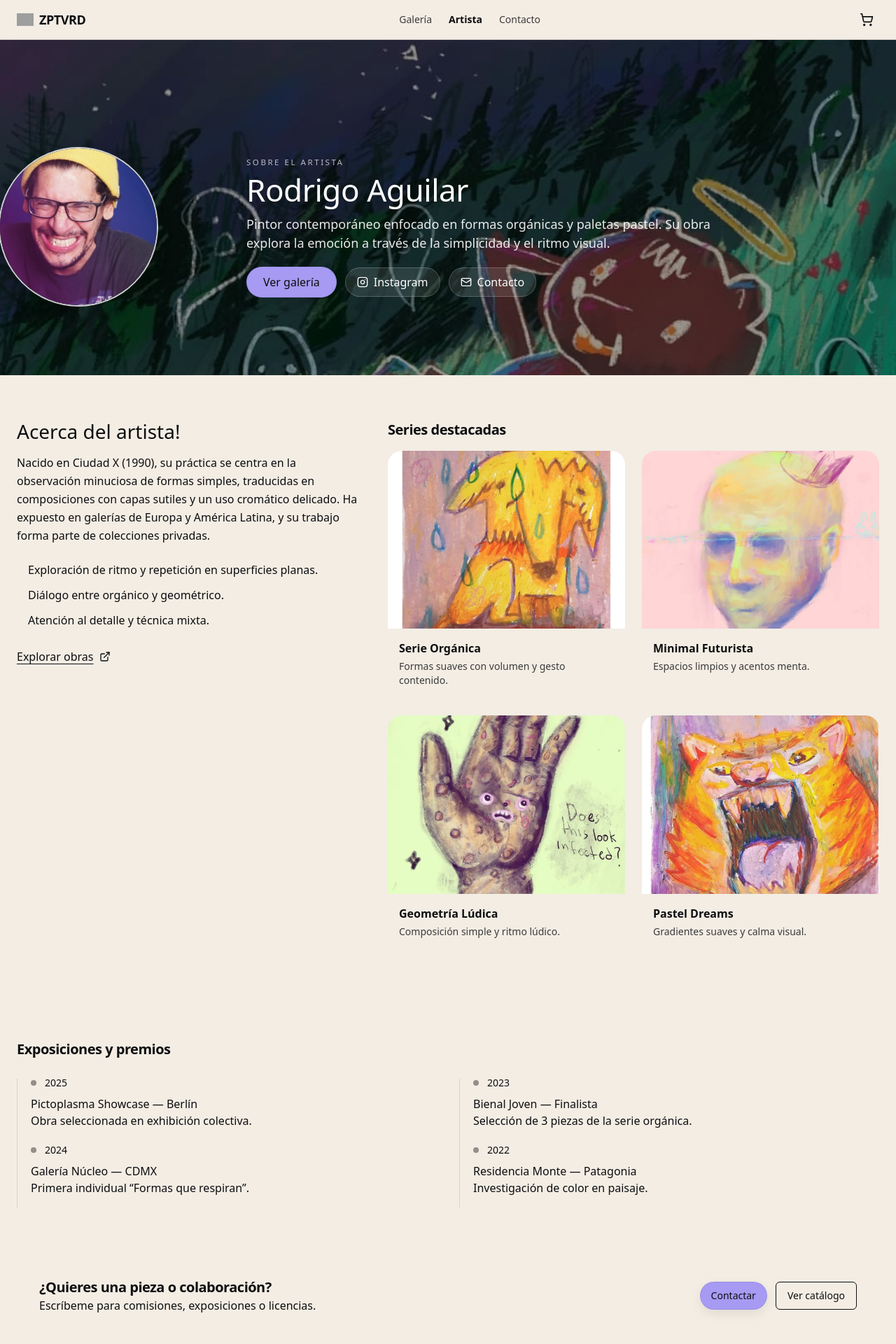
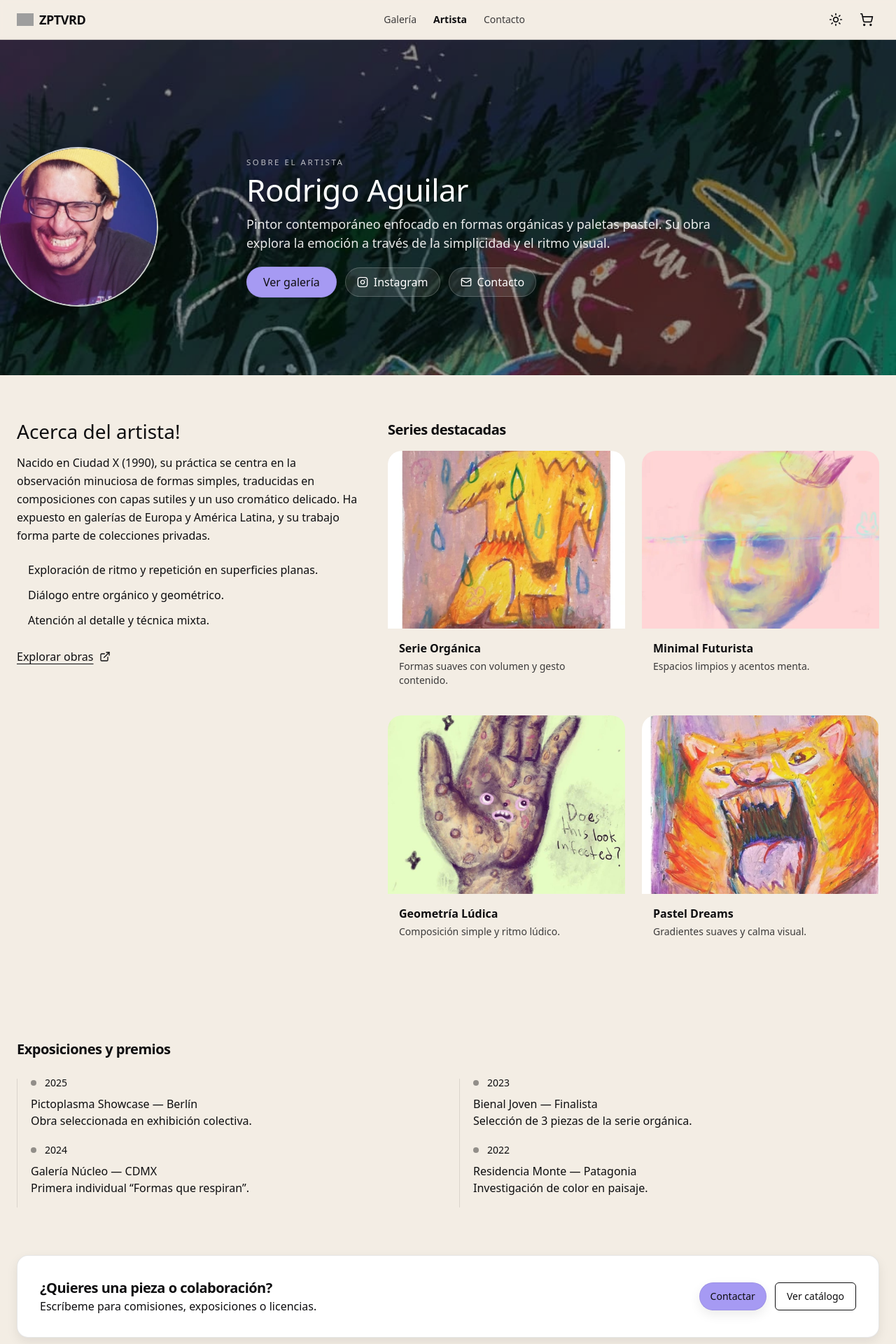
Before and after one commit to pascal1010100/catalogo-arte, a Next.js app: page /artista in a window 1280 px wide. Shown: the top 1920 px of the page at 70% size. Built offline with nearby package versions, Linux system fonts and the light colour scheme; grey boxes are pictures that could not be loaded.

Commit message:
eat(navbar, theme): agregar toggle sol/luna y compatibilidad dark; mantener animaciones del carrito

```diff
--- a/app/globals.css
+++ b/app/globals.css
@@ -1,37 +1,49 @@
 /* app/globals.css */
-
-/* Si usas Tailwind v3: */
-/* @tailwind base; */
-/* @tailwind components; */
-/* @tailwind utilities; */
-
-/* Si estás en Tailwind v4, tu import puede ser este: */
 @import "tailwindcss";
 
-/* ===== Design Tokens mínimos ===== */
+/* ========== Design Tokens (light / dark) ========== */
 :root {
-  --bg: #f3ede4;   /* fondo crema */
-  --fg: #0e0e10;   /* texto principal */
-  --accent: #9b8cf0; /* acento violeta pastel */
+  --bg: #f3ede4;          /* fondo crema (light) */
+  --fg: #0e0e10;          /* texto principal */
+  --accent: #9b8cf0;      /* acento violeta pastel */
   --radius: 16px;
+
+  --surface: #ffffff;     /* tarjetas / superficies claras */
+  --surface-2: #efe7df;   /* superficie secundaria */
 
   --shadow-soft: 0 6px 16px rgba(0,0,0,0.08);
   --shadow-lift: 0 12px 24px rgba(0,0,0,0.12);
 }
 
-/* ===== Base global ===== */
+/* Tema oscuro: cambia solo tokens */
+.dark {
+  --bg: #0f1115;          /* fondo oscuro */
+  --fg: #f2f3f6;          /* texto claro */
+  --accent: #b9a9ff;      /* acento en dark (ligeramente más claro) */
+
+  --surface: #161923;     /* tarjetas en dark */
+  --surface-2: #10131b;   /* superficie secundaria */
+
+  --shadow-soft: 0 6px 18px rgba(0,0,0,0.35);
+  --shadow-lift: 0 14px 34px rgba(0,0,0,0.45);
+}
+
+/* ========== Base global ========== */
 html, body {
+  min-height: 100%;
   background: var(--bg);
   color: var(--fg);
-  font-family: ui-sans-serif, system-ui, -apple-system, "Segoe UI",
-               Roboto, "Helvetica Neue", Arial, "Noto Sans", "Apple Color Emoji",
-               "Segoe UI Emoji";
+  font-family:
+    ui-sans-serif, system-ui, -apple-system, "Segoe UI",
+    Roboto, "Helvetica Neue", Arial, "Noto Sans",
+    "Apple Color Emoji","Segoe UI Emoji";
   text-rendering: optimizeLegibility;
   -webkit-font-smoothing: antialiased;
-  min-height: 100%;
+  transition: background-color .25s ease, color .25s ease;
 }
 
-img, svg, video, canvas { display: block; max-width: 100%; }
+::selection { background: color-mix(in oklab, var(--accent) 35%, transparent); color: var(--fg); }
+img, svg, video, canvas { display:block; max-width:100%; }
 
 :focus-visible {
   outline: 2px solid color-mix(in oklab, var(--accent) 65%, black);
@@ -39,7 +51,7 @@ img, svg, video, canvas { display: block; max-width: 100%; }
   border-radius: 8px;
 }
 
-/* ===== Contenedor y jerarquía mínima ===== */
+/* ========== Layout helpers ========== */
 .container-padded { max-width: 80rem; margin-inline:auto; padding-inline:1rem; }
 @media (min-width: 640px){ .container-padded{ padding-inline:1.25rem; } }
 @media (min-width: 1024px){ .container-padded{ padding-inline:1.5rem; } }
@@ -48,21 +60,33 @@ img, svg, video, canvas { display: block; max-width: 100%; }
 .h2 { font-size: clamp(1.4rem, 2.3vw, 1.75rem); line-height: 1.15; }
 .eyebrow { font-size:.72rem; letter-spacing:.22em; text-transform:uppercase; opacity:.7; }
 
-/* ===== Primitivas reutilizables mínimas ===== */
+/* ========== UI primitives ========== */
 .card {
-  background: #fff;
+  background: var(--surface);
   border-radius: var(--radius);
+  border: 1px solid color-mix(in oklab, var(--fg) 10%, transparent);
   box-shadow: var(--shadow-soft);
-  transition: transform .2s ease, box-shadow .2s ease;
+  transition: transform .2s ease, box-shadow .2s ease, background-color .2s ease, border-color .2s ease;
 }
 .card:hover { transform: translateY(-3px); box-shadow: var(--shadow-lift); }
 
+/* Superficie usada en Contacto/aside */
+.card-surface {
+  background: var(--surface);
+  border: 1px solid color-mix(in oklab, var(--fg) 10%, transparent);
+  border-radius: var(--radius);
+  box-shadow: var(--shadow-soft);
+}
+
+/* Botones */
 .btn {
   display:inline-flex; align-items:center; gap:.5rem;
   border-radius: 9999px;
   padding: .6rem 1rem;
-  font-size: .9rem;
+  font-size: .9rem; font-weight: 600;
+  transition: box-shadow .2s ease, background-color .2s ease, color .2s ease;
 }
+.btn:focus-visible { box-shadow: 0 0 0 2px color-mix(in oklab, var(--accent) 35%, transparent); }
 
 .btn-accent {
   background: color-mix(in oklab, var(--accent) 88%, white);
@@ -70,3 +94,11 @@ img, svg, video, canvas { display: block; max-width: 100%; }
   box-shadow: inset 0 0 0 1px rgba(0,0,0,.06), var(--shadow-soft);
 }
 .btn-accent:hover { box-shadow: var(--shadow-lift); }
+
+/* Botón outlined morado (para “Sobre el Artista”) */
+.btn-outline-accent {
+  border: 2px solid var(--accent);
+  color: var(--accent);
+  background: transparent;
+}
+.btn-outline-accent:hover { background: color-mix(in oklab, var(--accent) 12%, transparent); }
--- a/components/Navbar.tsx
+++ b/components/Navbar.tsx
@@ -1,4 +1,3 @@
-// components/ui/Navbar.tsx
 "use client";
 
 import Link from "next/link";
@@ -13,6 +12,7 @@ import {
   useReducedMotion,
   AnimatePresence,
 } from "framer-motion";
+import ThemeToggle from "@/components/ui/ThemeToggle";
 
 type NavLink = { href: string; label: string };
 
@@ -59,11 +59,6 @@ export default function Navbar() {
       return;
     }
 
-    // Secuencia vistosa (Framer v11 friendly):
-    // 1) Salto + bump (spring)
-    // 2) Wiggle rápido (tween)
-    // 3) Vuelve a lugar (spring)
-    // 4) Flash de brillo sutil (tween)
     (async () => {
       await badgeControls.start({
         scale: 1.25,
@@ -97,7 +92,6 @@ export default function Navbar() {
       });
     })();
 
-    // Mini “shake” del icono (tween con varios keyframes)
     iconControls.start({
       rotate: [0, -15, 12, -8, 0],
       transition: { duration: 0.5, ease: "easeOut" },
@@ -111,7 +105,7 @@ export default function Navbar() {
       className={[
         "fixed top-0 z-50 w-full border-b transition-all",
         scrolled ? "backdrop-blur-md" : "backdrop-blur-[2px]",
-        "bg-[color:var(--bg)]/92 border-black/10",
+        "bg-[color:var(--bg)]/92 border-black/10 dark:border-white/10",
       ].join(" ")}
     >
       <nav
@@ -163,18 +157,18 @@ export default function Navbar() {
           })}
         </div>
 
-        {/* Carrito + hamburguesa */}
+        {/* Tema + Carrito + Hamburguesa */}
         <div className="flex items-center gap-1 sm:gap-2">
+          {/* Sol/Luna */}
+          <ThemeToggle />
+
+          {/* Carrito */}
           <Link
             href="/carrito"
             aria-label={`Carrito${itemCount ? `: ${itemCount} artículo(s)` : ""}`}
-            className="relative inline-flex items-center justify-center rounded-full p-2 hover:bg-black/5 transition"
+            className="relative inline-flex items-center justify-center rounded-full p-2 hover:bg-black/5 dark:hover:bg-white/5 transition"
           >
-            <motion.span
-              className="inline-flex"
-              initial={false}
-              animate={iconControls}
-            >
+            <motion.span className="inline-flex" initial={false} animate={iconControls}>
               <ShoppingCart className="h-5 w-5 text-[color:var(--fg)]" />
             </motion.span>
 
@@ -188,7 +182,6 @@ export default function Navbar() {
                 className="absolute -top-1 -right-1 min-w-4 h-4 px-1 rounded-full text-[10px] leading-4
                            bg-[color:var(--accent)] text-[#0e0e10] font-semibold text-center shadow"
               >
-                {/* ráfaga de halos escalonados */}
                 <AnimatePresence mode="popLayout">
                   {[0, 1, 2].map((i) => (
                     <motion.span
@@ -206,15 +199,20 @@ export default function Navbar() {
             )}
           </Link>
 
+          {/* Hamburguesa */}
           <button
             className="md:hidden inline-flex items-center justify-center rounded-md p-2
-                       hover:bg-black/5 active:bg-black/10 transition"
+                       hover:bg-black/5 dark:hover:bg-white/5 active:bg-black/10 transition"
             aria-label={open ? "Cerrar menú" : "Abrir menú"}
             aria-expanded={open}
             aria-controls="mobile-menu"
             onClick={() => setOpen((v) => !v)}
           >
-            {open ? <X className="h-5 w-5" /> : <Menu className="h-5 w-5" />}
+            {open ? (
+              <X className="h-5 w-5 text-[color:var(--fg)]" />
+            ) : (
+              <Menu className="h-5 w-5 text-[color:var(--fg)]" />
+            )}
           </button>
         </div>
       </nav>
@@ -238,8 +236,8 @@ export default function Navbar() {
                 aria-current={active ? "page" : undefined}
                 className={[
                   "rounded-md px-3 py-2 text-sm",
-                  "hover:bg-black/5 active:bg-black/10 transition",
-                  active ? "font-semibold bg-black/5" : "text-[color:var(--fg)]/90",
+                  "hover:bg-black/5 dark:hover:bg-white/5 active:bg-black/10 transition",
+                  active ? "font-semibold bg-black/5 dark:bg-white/5" : "text-[color:var(--fg)]/90",
                 ].join(" ")}
               >
                 {l.label}
--- /dev/null
+++ b/components/providers/ThemeProvider.tsx
@@ -0,0 +1,8 @@
+"use client";
+
+import { ThemeProvider as NextThemesProvider } from "next-themes";
+import type { ThemeProviderProps } from "next-themes";
+
+export function ThemeProvider({ children, ...props }: ThemeProviderProps) {
+  return <NextThemesProvider {...props}>{children}</NextThemesProvider>;
+}
--- /dev/null
+++ b/components/ui/ThemeToggle.tsx
@@ -0,0 +1,48 @@
+"use client";
+
+import { useEffect, useState } from "react";
+import { useTheme } from "next-themes";
+import { Sun, Moon } from "lucide-react";
+import { AnimatePresence, motion } from "framer-motion";
+
+export default function ThemeToggle() {
+  const { theme, setTheme } = useTheme();
+  const [mounted, setMounted] = useState(false);
+  useEffect(() => setMounted(true), []);
+  if (!mounted) return null;
+
+  const isDark = theme === "dark";
+
+  return (
+    <button
+      onClick={() => setTheme(isDark ? "light" : "dark")}
+      aria-label={isDark ? "Cambiar a modo claro" : "Cambiar a modo oscuro"}
+      className="relative inline-flex h-9 w-9 items-center justify-center rounded-full
+                 hover:bg-black/5 dark:hover:bg-white/5 transition"
+    >
+      <AnimatePresence initial={false} mode="wait">
+        {isDark ? (
+          <motion.span
+            key="moon"
+            initial={{ rotate: -90, scale: 0.6, opacity: 0 }}
+            animate={{ rotate: 0, scale: 1, opacity: 1 }}
+            exit={{ rotate: 90, scale: 0.6, opacity: 0 }}
+            transition={{ type: "spring", stiffness: 500, damping: 30 }}
+          >
+            <Moon className="h-5 w-5 text-[color:var(--fg)]" />
+          </motion.span>
+        ) : (
+          <motion.span
+            key="sun"
+            initial={{ rotate: 90, scale: 0.6, opacity: 0 }}
+            animate={{ rotate: 0, scale: 1, opacity: 1 }}
+            exit={{ rotate: -90, scale: 0.6, opacity: 0 }}
+            transition={{ type: "spring", stiffness: 500, damping: 30 }}
+          >
+            <Sun className="h-5 w-5 text-[color:var(--fg)]" />
+          </motion.span>
+        )}
+      </AnimatePresence>
+    </button>
+  );
+}
--- a/package.json
+++ b/package.json
@@ -19,6 +19,7 @@
     "framer-motion": "^12.23.12",
     "lucide-react": "^0.541.0",
     "next": "15.5.0",
+    "next-themes": "^0.4.6",
     "react": "19.1.0",
     "react-dom": "19.1.0",
     "resend": "^6.0.2",
```
Also changed, not shown: app/layout.tsx (+12 -5 lines), 1 other file (tests, documents, lock files or other folders).
